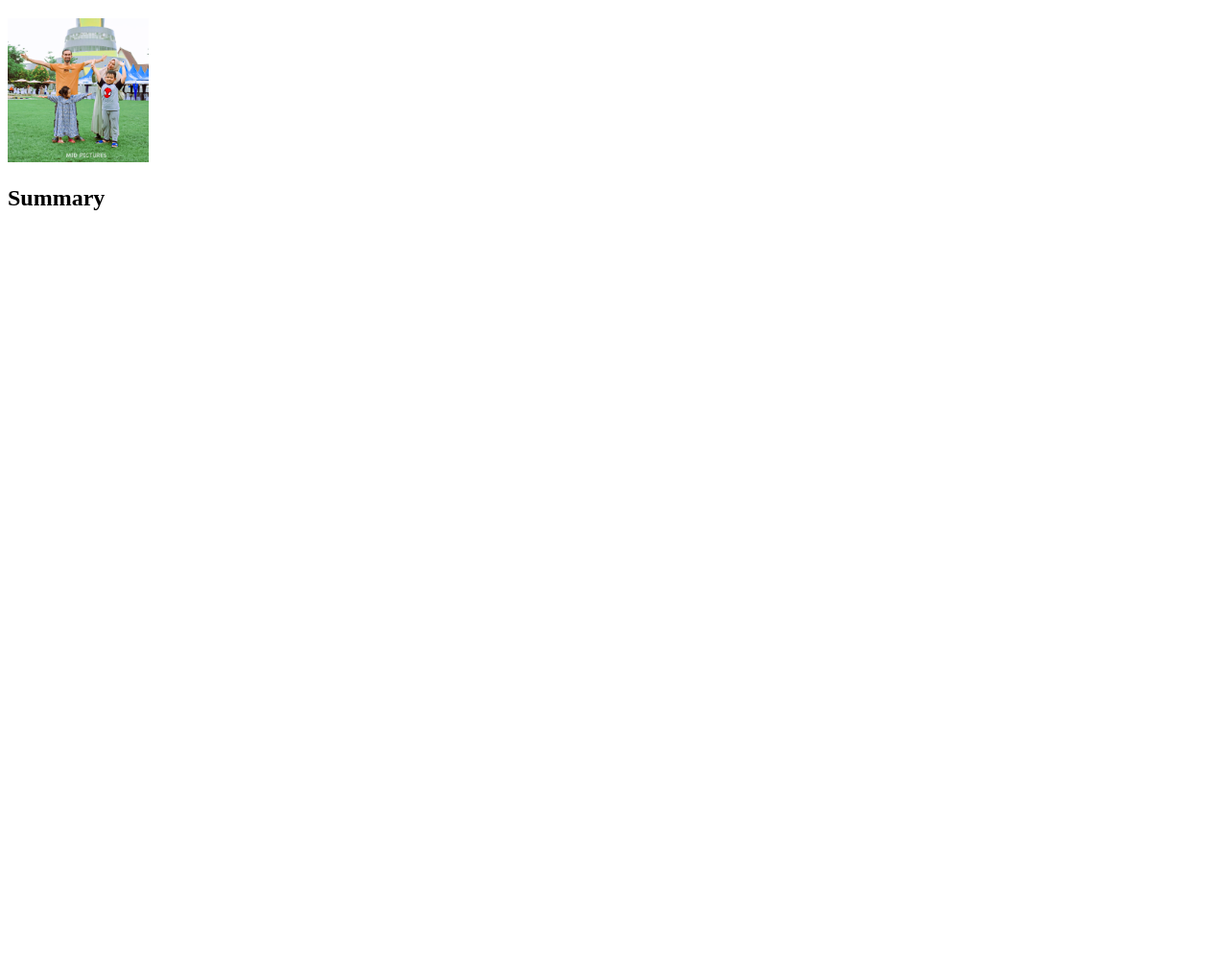
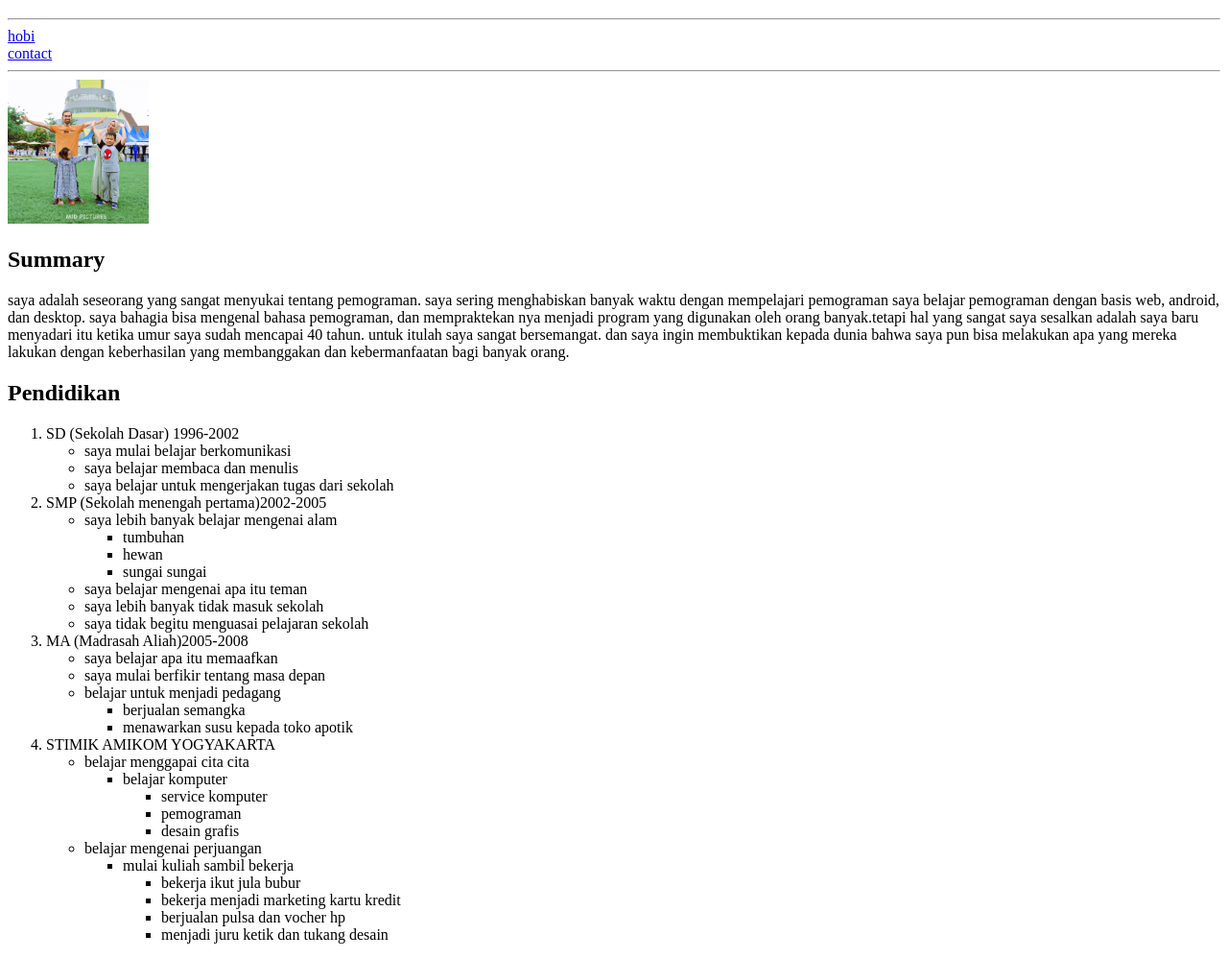
Before and after one commit to rofikmahrori/html-portfolio, a plain HTML site: page index.html in a window 1280 px wide. Shown: the part 61-1060 px from the top of the page at 96% size. Before the commit the page ends 800 px from the top, so only its background shows below. Drawn offline with Linux system fonts and the light colour scheme.

Commit message:
Add files via upload

```diff
--- a/index.html
+++ b/index.html
@@ -7,9 +7,89 @@
 </head>
 <body>
     <h1>Rofik Mahrori</h1>
+    <hr/>
+    <a href="./public/hobi.html">hobi</a>
+    <br><a href="./public/cotact.html">contact</a>
+    <hr/>
     <img src="./assets/images/family.PNG" height="150" alt="my family"/>
     <h2>Summary</h2>
-    <p></p>
+    <p>saya adalah seseorang yang sangat menyukai tentang pemograman.
+        saya sering menghabiskan banyak waktu dengan mempelajari pemograman
+        saya belajar pemograman dengan basis web, android, dan desktop.
+        saya bahagia bisa mengenal bahasa pemograman, dan mempraktekan nya
+        menjadi program yang digunakan oleh orang banyak.tetapi hal yang sangat saya sesalkan
+        adalah saya baru menyadari itu ketika umur saya sudah mencapai 40 tahun.
+        untuk itulah saya sangat bersemangat. dan saya ingin membuktikan kepada dunia
+        bahwa saya pun bisa melakukan apa yang mereka lakukan dengan keberhasilan yang membanggakan
+        dan kebermanfaatan bagi banyak orang.
+    </p>
+    <h2>Pendidikan</h2>
+    <p>
+        <ol>
+            <li>SD (Sekolah Dasar) 1996-2002</li>
+            <ul>
+                <li>saya mulai belajar berkomunikasi</li>
+                <li>saya belajar membaca dan menulis</li>
+                <li>saya belajar untuk mengerjakan tugas dari sekolah</li>
+            </ul>
+            <li>SMP (Sekolah menengah pertama)2002-2005</li>
+            <ul>
+                <li>saya lebih banyak belajar mengenai alam
+                    <ul>
+                        <li>tumbuhan</li>
+                        <li>hewan</li>
+                        <li>sungai sungai</li>
+                    </ul>
+                </li>
+                <li>saya belajar mengenai apa itu teman</li>
+                <li>saya lebih banyak tidak masuk sekolah</li>
+                <li>saya tidak begitu menguasai pelajaran sekolah</li>
+            </ul>
+            <li>MA (Madrasah Aliah)2005-2008
+                <ul>
+                    <li>saya belajar apa itu memaafkan</li>
+                    <li>saya mulai berfikir tentang masa depan</li>
+                    <li>belajar untuk menjadi pedagang
+                        <ul>
+                            <li>berjualan semangka</li>
+                            <li>menawarkan susu kepada toko apotik</li>
+                        </ul>
+                    </li>
+                </ul>
+
+            </li>
+            <li>STIMIK AMIKOM YOGYAKARTA
+                <ul>
+                    <li>belajar menggapai cita cita
+                        <ul>
+                            <li>belajar komputer
+                                <ul>
+                                    <li>service komputer</li>
+                                    <li>pemograman</li>
+                                    <li>desain grafis</li>
+                                </ul>
+                            </li>
+                        </ul>
+                    </li>
+                    <li>belajar mengenai perjuangan
+                        <ul>
+                            <li>mulai kuliah sambil bekerja
+                                <ul>
+                                    <li>bekerja ikut jula bubur</li>
+                                    <li>bekerja menjadi marketing kartu kredit</li>
+                                    <li>berjualan pulsa dan vocher hp</li>
+                                    <li>menjadi juru ketik dan tukang desain</li>
+                                </ul>
+                            </li>
+                        </ul>
+                    </li>
+                </ul>
+
+
+            </li>
+
+        </ol>
+    </p>
 
 </body>
 </html>
```
